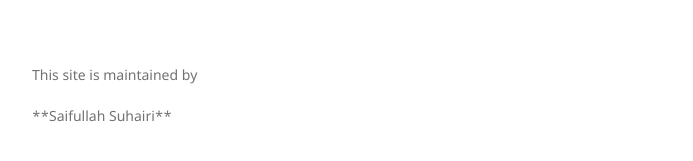
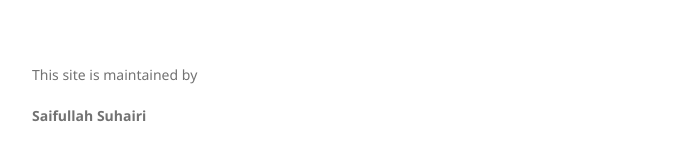
Before and after one commit to saifsuhairi/saifsuhairi.github.io, a Jekyll site: the page built from another-page.md, in a window 1280 px wide. Shown: the part 704-865 px from the top of the page, without its empty margins (178-871 px from the left). Built offline with Jekyll 4.4.1, drawn with Linux system fonts in a browser that asks for light colours; our own code applies the rules of GitHub Pages for plain Markdown files.

```diff
--- a/_layouts/default.html
+++ b/_layouts/default.html
@@ -41,7 +41,7 @@
       </section>
       <footer>
         <p>This site is maintained by</p>
-        <p>**Saifullah Suhairi**</p>
+         <p><b>Saifullah Suhairi</b></p>
       </footer>
     </div>
     <script src="{{ "/assets/js/scale.fix.js" | relative_url }}"></script>
```
